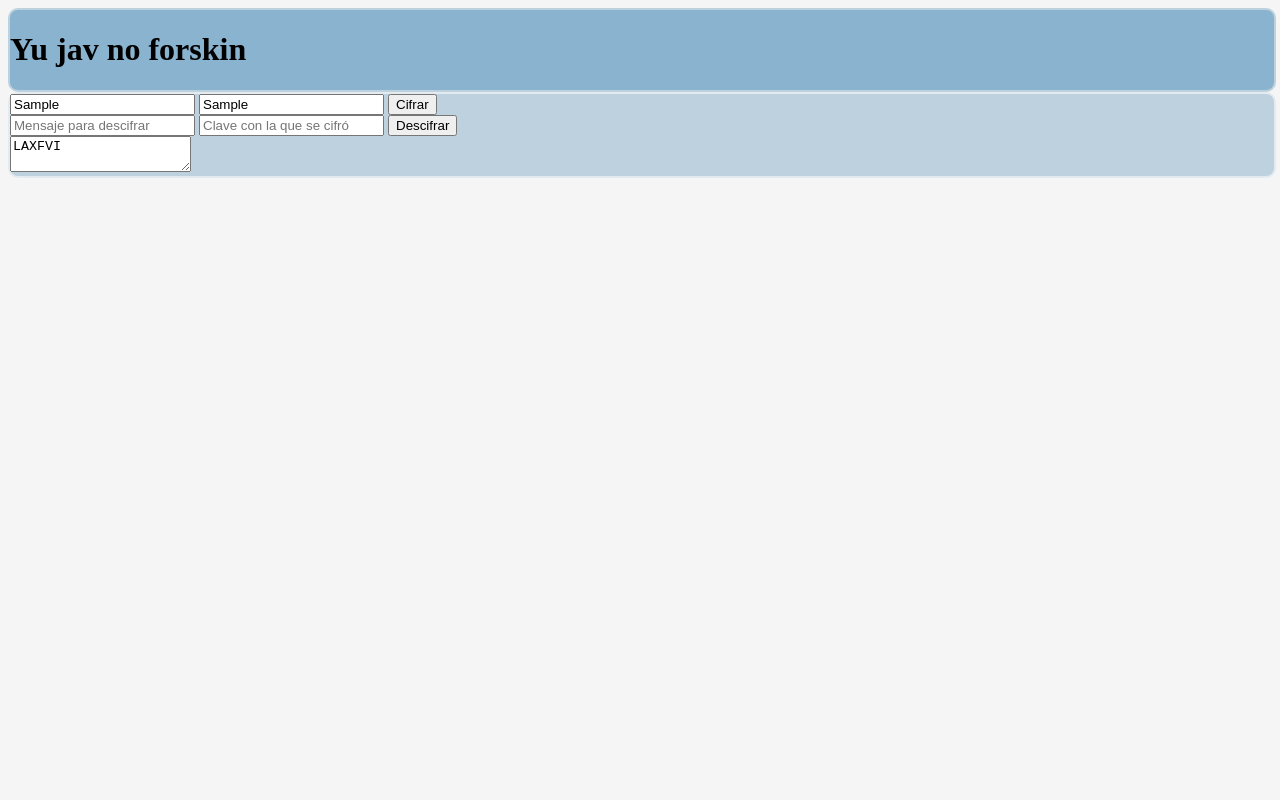
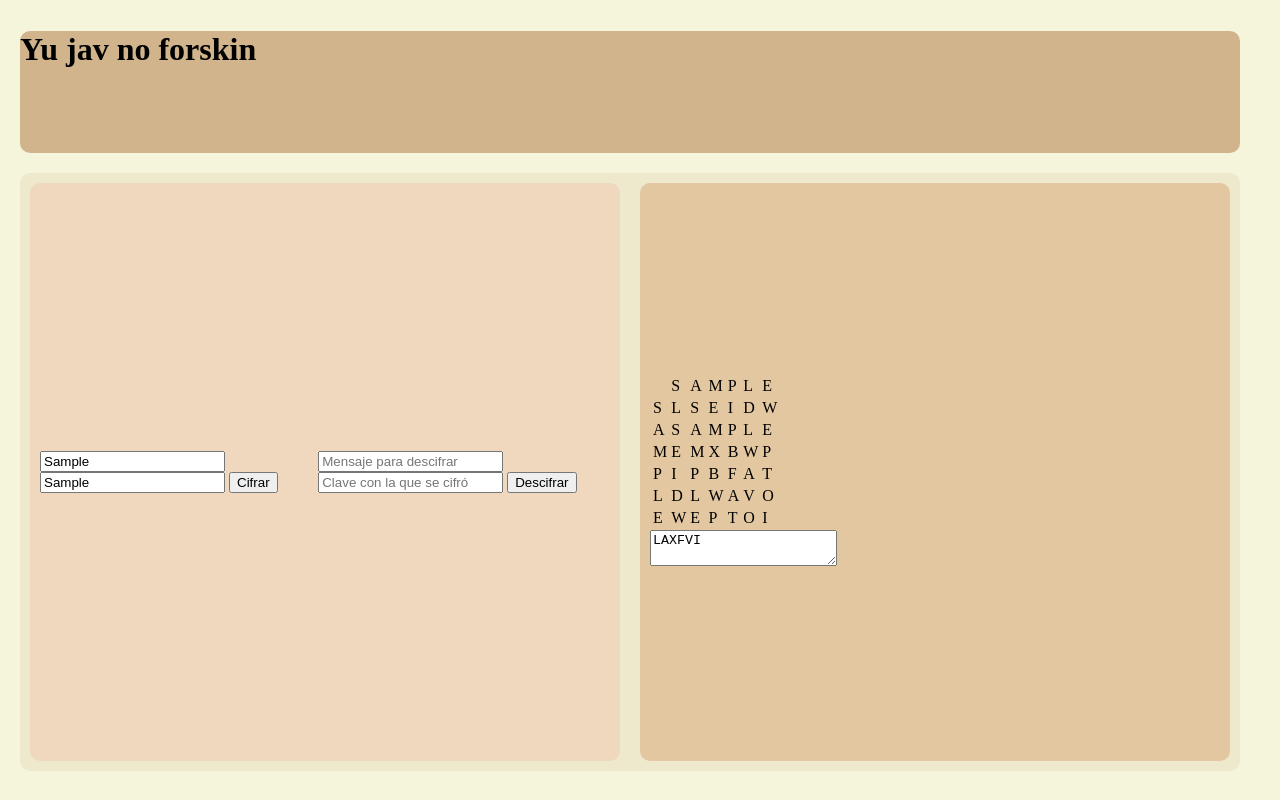
Before and after one commit to Golpeabuelas/Cifrado-Vigenere, a plain HTML site: page index.html in a window 1280 px wide. Both pictures are taken after typing "Sample", "Sample" into the empty fields and a click on the input "Cifrar". Drawn offline with Linux system fonts and the light colour scheme.

Commit message:
Añadiendo estilos y funcionalidades

```diff
--- a/funcionalidad.js
+++ b/funcionalidad.js
@@ -1,5 +1,4 @@
 function Cifrar(mensaje){
-
     const Alfabeto = "ABCDEFGHIJKLMNÑOPQRSTUVWXYZ";
     const Mensaje = mensaje;
     const Clave = IgualarLongitudes(Mensaje, document.getElementById('ClaveCifrar').value).toUpperCase();
@@ -79,7 +78,7 @@ function IgualarLongitudes(mensaje, clave){
             }
         }
 
-        if(auxiliar.length == Mensaje.length){
+        if(auxiliar.length == (Mensaje.length - 1)){
             Clave = auxiliar;
             break;
         }
@@ -99,7 +98,11 @@ function CifrarMensaje(event){
         mensaje = mensaje + Cifrar(Palabras[i]) + " ";
     }
 
+    MostrarMatriz(Palabras[0], IgualarLongitudes(Mensaje, document.getElementById('ClaveCifrar').value).toUpperCase());
+
     document.getElementById('MostrarCifrado').value = mensaje;
+
+
 }
 
 function DescifrarMensaje(event){
@@ -115,3 +118,79 @@ function DescifrarMensaje(event){
 
     document.getElementById('MostrarCifrado').value = mensaje;
 }
+
+function MostrarMatriz(mensaje, clave){
+    const Mensaje = mensaje;
+    const Clave = clave;
+    let Filas = clave.length + 1;
+    let Columnas = mensaje.length + 1;
+    let Matriz =  new Array(Filas);
+
+    for(let i = 0; i < Filas; i++){
+        Matriz[i] = new Array(Columnas)
+    }
+
+//Llenar primeras celdas
+    for(let i = 1; i < Columnas; i++){
+        Matriz[0][i] = Mensaje.charAt(i - 1);
+    }
+
+    for(let i = 1; i < Filas; i++){
+        Matriz[i][0] = Clave.charAt(i - 1);
+    }
+
+
+//Llenar centro de la tabla
+    for(let i = 1; i < Filas; i++){
+        alert(Mensaje.charAt(i-1));
+        for(let j = 1; j < Columnas; j++){
+            Matriz[i][j] = CifrandoMatriz(Mensaje.charAt(j - 1), Clave.charAt(i - 1));
+        }
+    }
+
+    CrearTabla(Filas, Columnas, Matriz);
+}
+
+function CifrandoMatriz(CaracterM, CaracterC){
+    const Alfabeto = "ABCDEFGHIJKLMNÑOPQRSTUVWXYZ";
+    let indiceMensaje = 0;
+    let indiceClave = 0;
+    let Caracter = "";
+
+        for(let j = 0; j < Alfabeto.length; j++){
+            if(CaracterM == Alfabeto.charAt(j)){
+                indiceMensaje = j;
+                break;
+            }
+        }
+
+        for(let k = 0; k < Alfabeto.length; k++){
+            if(CaracterC == Alfabeto.charAt(k)){
+                indiceClave = k;
+                break;
+            }
+        }
+
+    Indice = (indiceMensaje + indiceClave) % Alfabeto.length;
+    Caracter = Alfabeto.charAt(Indice);
+    return Caracter
+}
+
+function CrearTabla(filas, columnas, matriz){
+    const Filas = filas;
+    const Columnas = columnas;
+
+    let tabla = document.querySelector('#Matriz tbody');
+
+    for(let i = 0; i < Filas; i++){
+        let nuevafila = document.createElement('tr');
+
+        for(let j = 0; j < Columnas; j++){
+            let nuevacolumna = document.createElement('td');
+            nuevacolumna.textContent = matriz[i][j];
+            nuevafila.appendChild(nuevacolumna);
+        }
+
+        tabla.appendChild(nuevafila);
+    }
+}
--- a/index.html
+++ b/index.html
@@ -36,6 +36,15 @@
 
         <div class="Contenedor" id="Derecha">
             <div class="Demostracion">
+                <table id="Matriz">
+                    <thead>
+
+                    </thead>
+                    <tbody>
+
+                    </tbody>
+                </table>
+
                 <textarea name="Resultado" id="MostrarCifrado"></textarea>
             </div>
         </div>
--- a/styles.css
+++ b/styles.css
@@ -1,20 +1,59 @@
-body{
+body {
+    width: calc(100vw - 20px);
+    height: calc(100vh - 20px);
     box-sizing: border-box;
-    background-color: #f5f5f5;
+    background-color: #F5F5DC;
+    display: inline-block;
+    margin: 0;
+    padding: 10px;
+    align-items: center;
+    justify-content: center;
 }
 
-.Header{
-    height: 20%;
-    width: 100%;
-    background-color: #8ab3cf;
-    border: 2px solid #bdd1de ;
+.Header {
+    height: calc(20% - 30px);
+    width: calc(100% - 20px);
+    background-color: #D2B48C;
+    border-radius: 10px;
+    margin: 0 auto 20px auto;
+}
+
+.Contenido {
+    height: calc(80% - 10px);
+    width: calc(100% - 20px);
+    background-color: #EEE8CD;
+    border-radius: 10px;
+    display: flex;
+    box-sizing: border-box;
+    margin: 0 auto;
+}
+
+.Contenedor {
+    width: calc(50% - 20px);
+    height: calc(100% - 20px);
+    box-sizing: border-box;
+    display: flex;
+}
+
+#Derecha {
+    display: flex;
+    align-items: center;
+    background-color: #E3C7A1 ;
+    padding: 10px;
+    margin: 10px;
     border-radius: 10px;
 }
 
-.Contenido{
-    height: 80%;
-    width: 100%;
-    background-color: #bdd1de;
-    border: 2px solid #e4ebf0;
+#Izquierda {
+    display: flex;
+    align-items: center;
+    background-color: #F0D8BE ;
+    padding: 10px;
+    margin: 10px;
     border-radius: 10px;
 }
+
+textarea{
+    height: 50%;
+    width: 100%;
+}
```
Also changed, not shown: crear.js (added, +15 -0 lines), tabla.html (added, +18 -0 lines).
